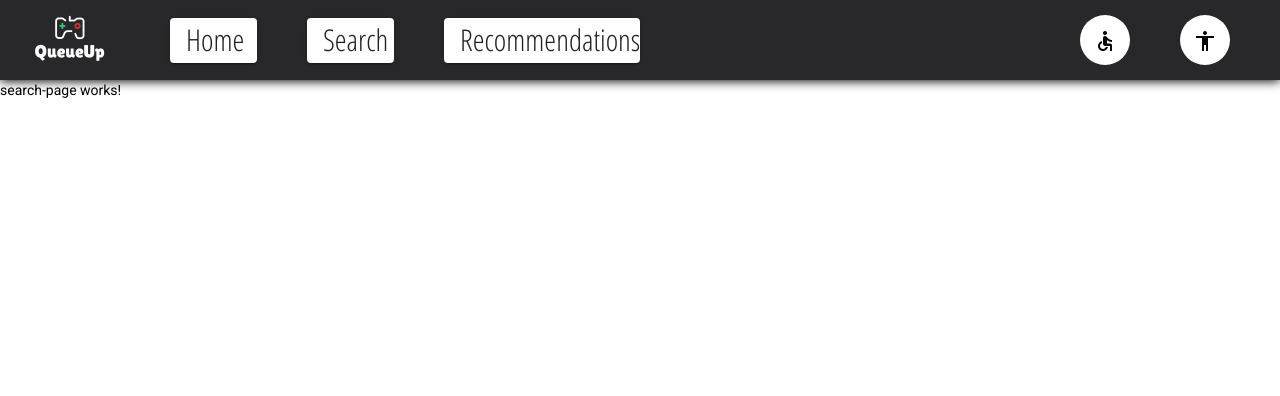
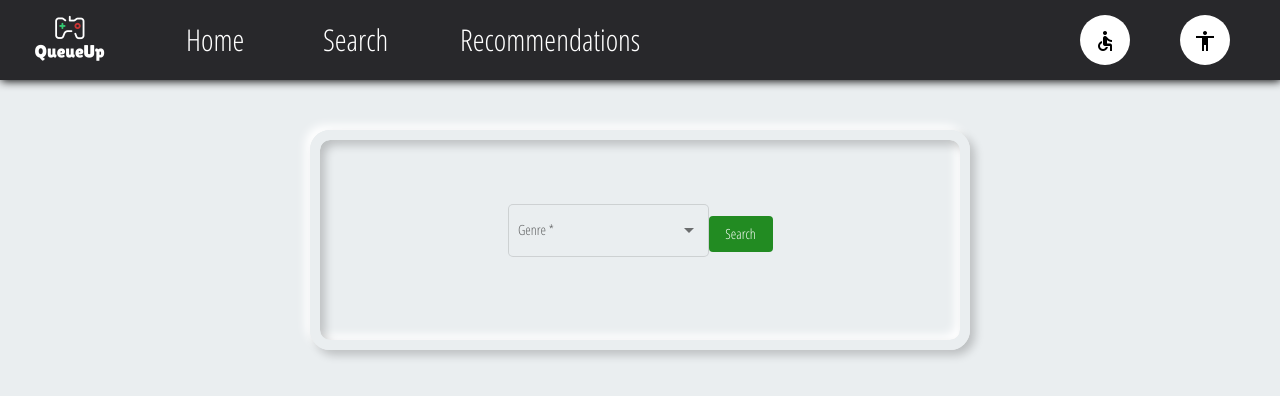
Before and after one commit to jakobevangelista/QueueUp2.0, an Angular app in the folder Project3-FrontEnd/: page /search in a window 1280 px wide. Shown: the top 396 px of the page. Built offline with nearby package versions, Linux system fonts and the light colour scheme.

Commit message:
Search Page Intial

```diff
--- a/Project3-FrontEnd/src/app/home-page/home-page.component.scss
+++ b/Project3-FrontEnd/src/app/home-page/home-page.component.scss
@@ -1,7 +1,8 @@
 .main-flex{
     display: flex;
-    height: 90vh;
+    height: 95vh;
     width: 100%;
+    background-color: #eaeef0;
 
     flex-direction: column;
     justify-content: center;
@@ -10,7 +11,8 @@
     #home-image{
         width: 700px;
         height: 700px;
-        box-shadow: 10px 10px 20px lightgray;
-        border-radius: 50px;
+        box-shadow: 10px 10px 20px rgba(0,0,0,0.2), -10px -10px 20px white, inset 10px 10px 20px rgba(0,0,0,0.2), inset -8px -8px 20px white;
+        border: 15px #eaeef0 solid;
+        border-radius: 20%;
     }
 }
--- a/Project3-FrontEnd/src/app/home-page/home-page.component.ts
+++ b/Project3-FrontEnd/src/app/home-page/home-page.component.ts
@@ -1,4 +1,5 @@
 import { Component, OnInit } from '@angular/core';
+import {HttpClient} from "@angular/common/http";
 
 @Component({
   selector: 'app-home-page',
@@ -9,7 +10,9 @@ export class HomePageComponent implements OnInit {
 
   constructor() { }
 
+
   ngOnInit(): void {
+
   }
 
 }
--- a/Project3-FrontEnd/src/app/menu/menu.component.html
+++ b/Project3-FrontEnd/src/app/menu/menu.component.html
@@ -1,9 +1,9 @@
 <div class="menu-container">
     <div class="left-menu">
         <img src="../../assets/Logo-White.png" id="logo-menu" routerLink="/home">
-        <button mat-raised-button id="menu-button" routerLink="/home">Home</button>
-        <button  mat-raised-button id="menu-button" routerLink="/search">Search</button>
-        <button  mat-raised-button id="menu-button-long" routerLink="/recommendation">Recommendations</button>
+        <button mat-button id="menu-button" routerLink="/home">Home</button>
+        <button  mat-button id="menu-button" routerLink="/search">Search</button>
+        <button  mat-button id="menu-button-long" routerLink="/recommendation">Recommendations</button>
     </div>
     <div class="right-menu">
         <button mat-icon-button id="access-button">
--- a/Project3-FrontEnd/src/app/menu/menu.component.scss
+++ b/Project3-FrontEnd/src/app/menu/menu.component.scss
@@ -7,8 +7,7 @@
     max-width: 100%;
     width: 100%;
     height: 80px;
-    box-shadow: 0px 1px 10px black;
-
+    filter: drop-shadow(1px 1px 5px black);
 
     .left-menu{
         display: flex;
@@ -34,6 +33,8 @@
             font-weight: 599;
             margin-left: 50px;
             font-family: 'Open Sans Condensed', sans-serif;
+            color: white;
+
 
         }
 
@@ -44,6 +45,8 @@
             font-weight: 500;
             margin-left: 50px;
             font-family: 'Open Sans Condensed', sans-serif;
+            color: white;
+
 
         }
 
--- a/Project3-FrontEnd/src/app/menu/menu.component.ts
+++ b/Project3-FrontEnd/src/app/menu/menu.component.ts
@@ -1,4 +1,5 @@
-import { Component, OnInit } from '@angular/core';
+import { Component, OnInit} from '@angular/core';
+
 
 @Component({
   selector: 'app-menu',
@@ -9,7 +10,9 @@ export class MenuComponent implements OnInit {
 
   constructor() { }
 
+
   ngOnInit(): void {
+
   }
 
 }
--- a/Project3-FrontEnd/src/app/search-page/search-page.component.html
+++ b/Project3-FrontEnd/src/app/search-page/search-page.component.html
@@ -1 +1,23 @@
-<p>search-page works!</p>
+<div class="main-flex">
+    <div class="search-flex">
+        <form [formGroup]='formGroup' class='form-container' (ngSubmit)="processForm()">
+
+            <mat-form-field appearance="outline" id="genre-select">
+                <mat-label for='genre'>Genre</mat-label>
+                <mat-select placeholder="Genre" formControlName="genre">
+                    <mat-option>None</mat-option>
+                    <mat-option value="Fighting">Fighting</mat-option>
+                    <mat-option value="Fighting">First-Person Shooter</mat-option>
+                    <mat-option value="Fighting">Racing</mat-option>
+                    <mat-option value="Fighting">RPG</mat-option>
+                </mat-select>
+            </mat-form-field>
+
+
+            <button mat-button class="submit-button" type="submit" id="submit-button">Search</button>
+        </form>
+    </div>
+    <div class="card-flex">
+
+    </div>
+</div>
--- a/Project3-FrontEnd/src/app/search-page/search-page.component.scss
+++ b/Project3-FrontEnd/src/app/search-page/search-page.component.scss
@@ -0,0 +1,32 @@
+.main-flex{
+    height: 100vh;
+    width: 100%;
+    display: flex;
+    flex-direction: row;
+    flex-wrap: wrap;
+    background-color: #eaeef0;
+    justify-content: center;
+
+    .search-flex{
+        margin-top: 50px;
+        display: flex;
+        width: 50%;
+        height: 200px;
+        border: 10px solid #eaeef0;
+        border-radius: 20px;
+        box-shadow: 5px 5px 10px rgba(0,0,0,0.2), -5px -5px 10px white, inset 5px 5px 10px rgba(0,0,0,0.2), inset -5px -5px 10px white;
+        justify-content: center;
+        align-items: center;
+
+        #genre-select{
+            font-family: 'Open Sans Condensed', sans-serif;
+        }
+
+        #submit-button{
+            font-family: 'Open Sans Condensed', sans-serif;
+            background-color: #228B22;
+            color: white;
+        }
+    }
+
+}
--- a/Project3-FrontEnd/src/app/search-page/search-page.component.ts
+++ b/Project3-FrontEnd/src/app/search-page/search-page.component.ts
@@ -1,4 +1,6 @@
 import { Component, OnInit } from '@angular/core';
+import { FormBuilder, FormControl, FormGroup, Validators } from '@angular/forms';
+
 
 @Component({
   selector: 'app-search-page',
@@ -7,9 +9,18 @@ import { Component, OnInit } from '@angular/core';
 })
 export class SearchPageComponent implements OnInit {
 
-  constructor() { }
+  constructor(private fb: FormBuilder) { }
+
+
+  formGroup = this.fb.group({
+    genre: new FormControl(null, [Validators.required])
+  })
 
   ngOnInit(): void {
   }
 
+  processForm(){
+    console.log(this.formGroup.value.genre)
+  }
+
 }
```
Also changed, not shown: Project3-FrontEnd/src/app/app.module.ts (+11 -1 lines).
